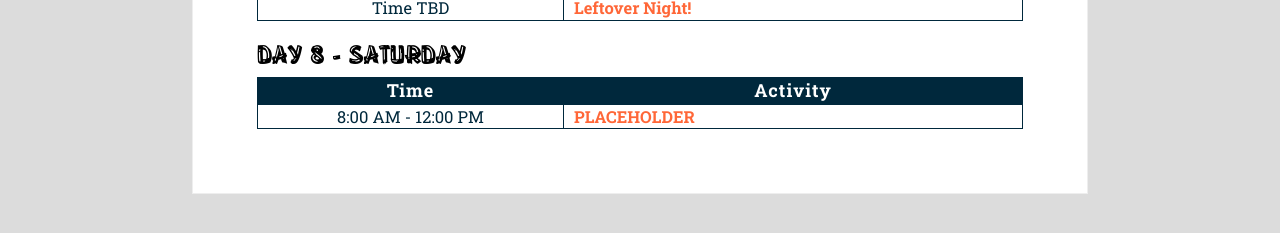
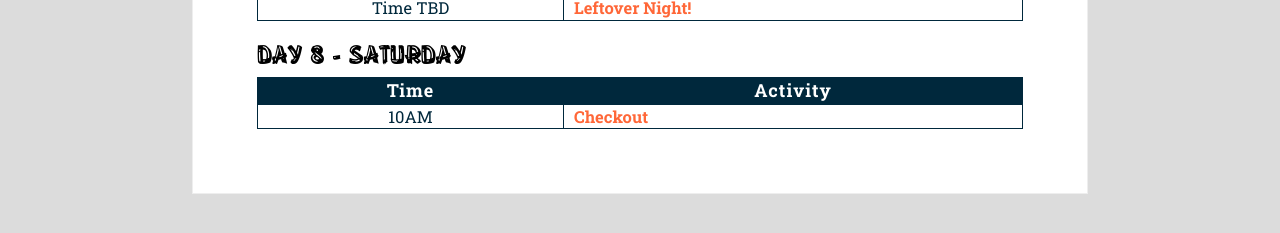
Before and after one commit to xb4r7x/xb4r7x.github.io, a Jekyll site: the page built from _2017_pages/agenda.html, in a window 1280 px wide and 1388 px high. Shown: the part 1044-1277 px from the top of the window. Built offline with Jekyll 4.4.1, drawn with Linux system fonts in a browser that asks for light colours; some web fonts are replaced.

Commit message:
Update agendas_8.yml

```diff
--- a/_data/twenty_17/agendas_8.yml
+++ b/_data/twenty_17/agendas_8.yml
@@ -1,5 +1,5 @@
-- time: 8:00 AM - 12:00 PM
-  info: "<b>PLACEHOLDER</b>"
+- time: 10AM
+  info: "<b>Checkout</b>"
 
 #- time: 12:00 PM - 3:00 PM
 #  info: "<u>Title</u><br><b>Name</b><br><i>Position</i><br><br>Topic"
```
